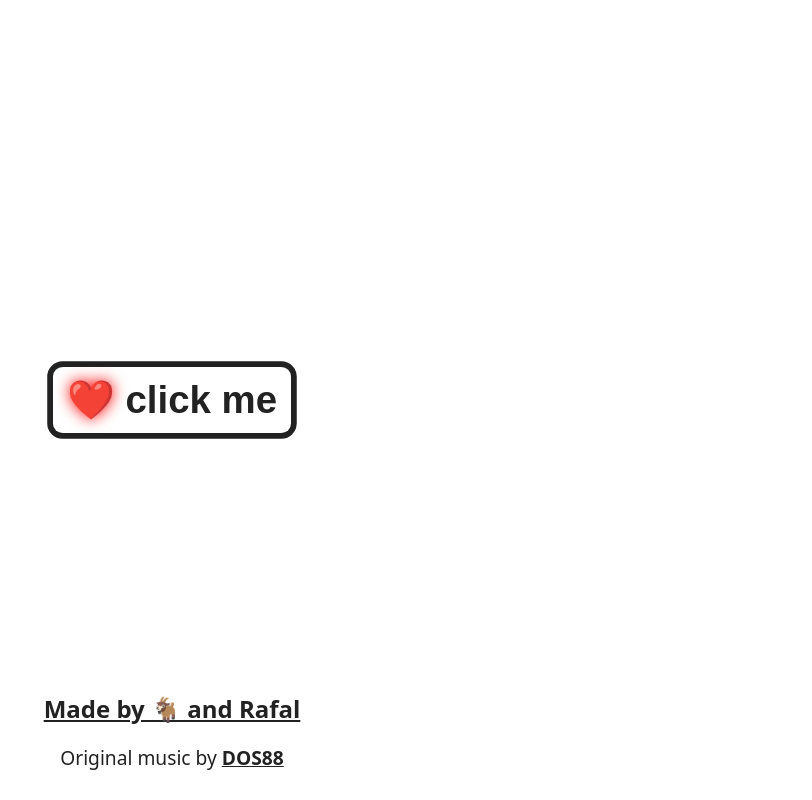
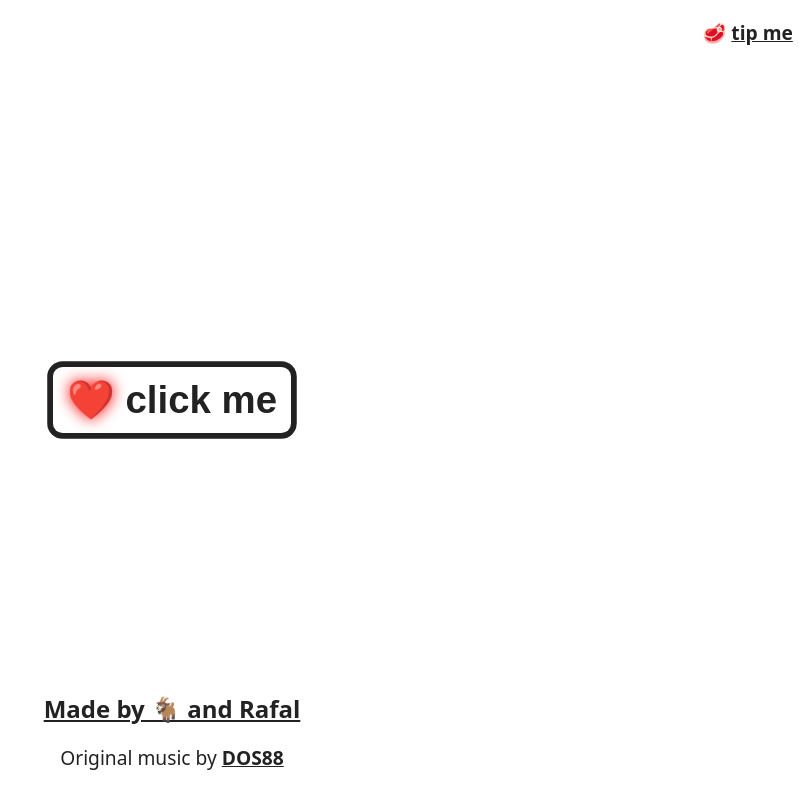
Before and after one commit to paprikka/meat-gpt, a SvelteKit app: page /done in a window 1280 px wide. Shown: the whole page, without its empty margins (468-1280 px from the left). Built offline with nearby package versions, Linux system fonts and the light colour scheme; no server answers.

Commit message:
chore: add tip jar link

```diff
--- a/src/routes/done/+page.svelte
+++ b/src/routes/done/+page.svelte
@@ -4,6 +4,7 @@
 	import { sendEmail } from '../../send-email';
 </script>
 
+<a class="tip" href="https://rafal.ck.page/products/tip">tip me</a>
 <PageContainer>
 	<main>
 		<p>
@@ -91,4 +92,19 @@
 	nav a.me {
 		font-size: 1.25rem;
 	}
+
+	.tip {
+		position: absolute;
+		top: 1rem;
+		right: 1rem;
+		font-weight: 600;
+		color: var(--color-text);
+	}
+
+	.tip::after {
+		content: '🥩';
+		display: inline-block;
+		position: absolute;
+		left: -1.5rem;
+	}
 </style>
```
Also changed, not shown: 1 other file (tests, documents, lock files or other folders).
